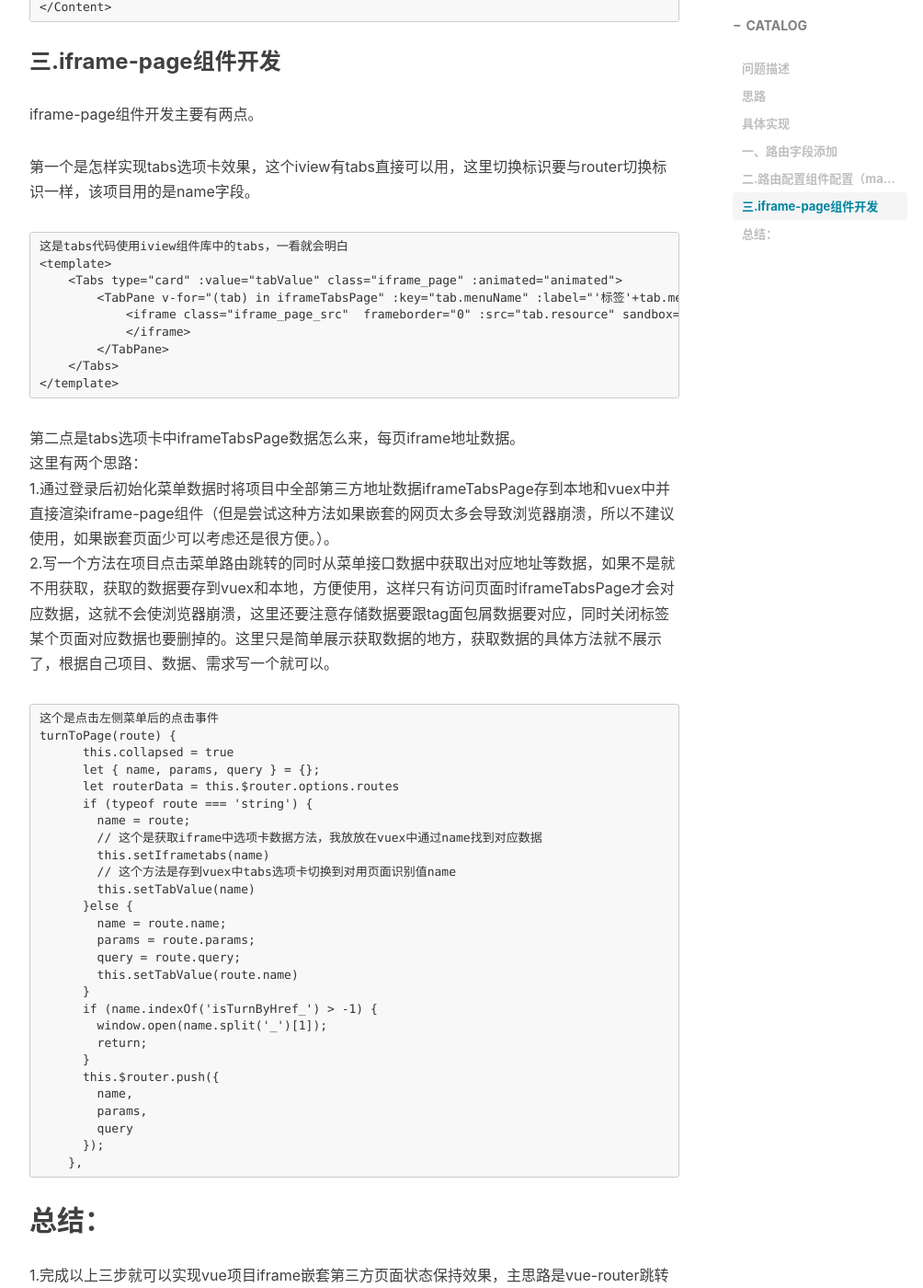
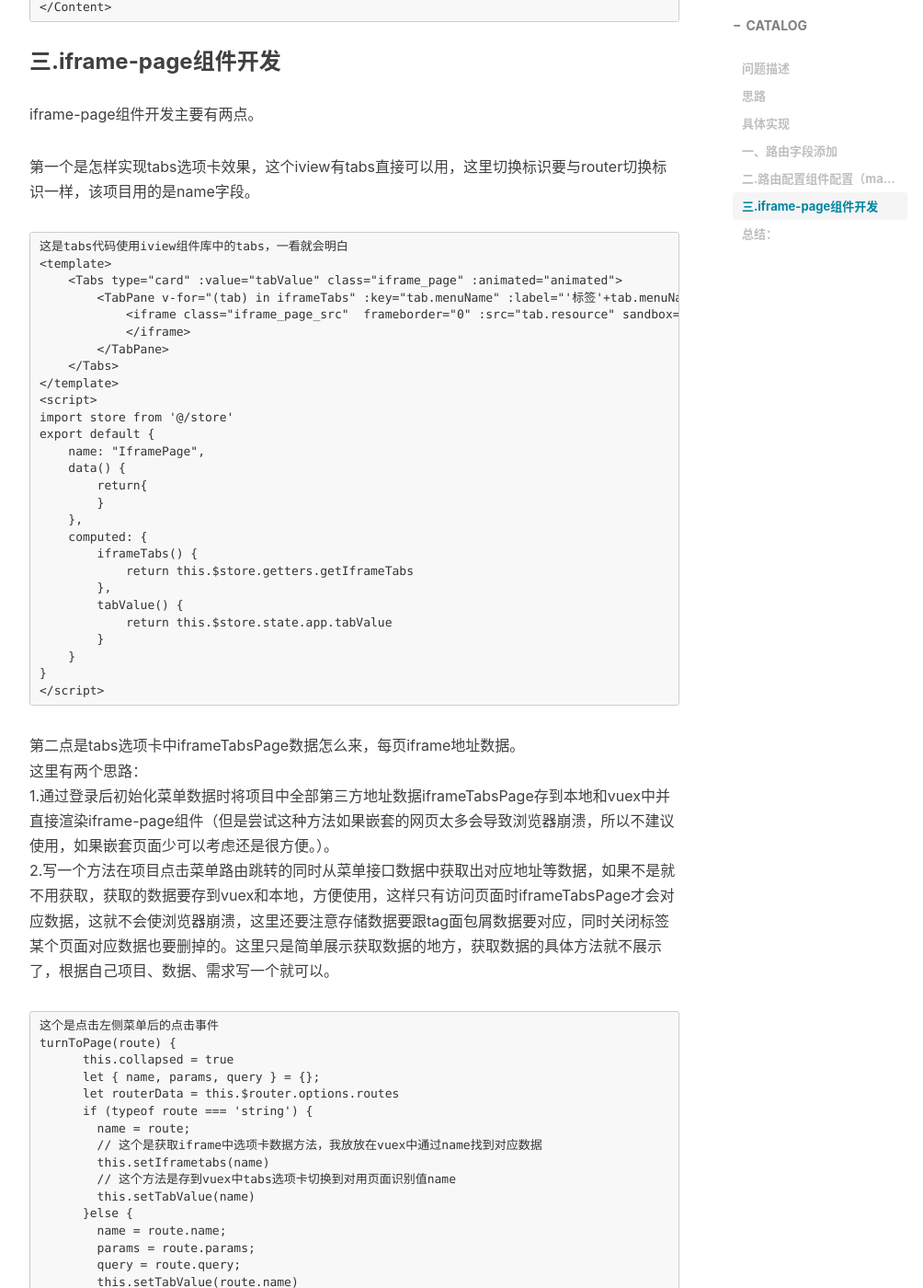
Before and after one commit to wangshouzhi/Wangshouzhi.github.io, a Jekyll site: the page built from _posts/2019-05-20-vue项目使用iframe嵌套网页实现状态保持.md, in a window 1280 px wide and 1400 px high, scrolled down 1733 px. Shown: the whole window at 92% size, without its empty margins (233-1237 px from the left). Built offline with Jekyll 4.4.1, drawn with Linux system fonts in a browser that asks for light colours; nearby versions of some CDN libraries; comment, search, counter and statistics services are not loaded; some of the changed text lies outside the part shown.

Commit message:
wsz blog init

````diff
--- a/_posts/2019-05-20-vue项目使用iframe嵌套网页实现状态保持.md
+++ b/_posts/2019-05-20-vue项目使用iframe嵌套网页实现状态保持.md
@@ -60,12 +60,30 @@ iframe-page组件开发主要有两点。
 这是tabs代码使用iview组件库中的tabs，一看就会明白
 <template>
     <Tabs type="card" :value="tabValue" class="iframe_page" :animated="animated">
-        <TabPane v-for="(tab) in iframeTabsPage" :key="tab.menuName" :label="'标签'+tab.menuName" :name="tab.menuName">
+        <TabPane v-for="(tab) in iframeTabs" :key="tab.menuName" :label="'标签'+tab.menuName" :name="tab.menuName">
             <iframe class="iframe_page_src"  frameborder="0" :src="tab.resource" sandbox="allow-forms allow-scripts allow-same-origin allow-popups">
             </iframe>
         </TabPane>
     </Tabs>
 </template>
+<script>
+import store from '@/store'
+export default {
+    name: "IframePage",
+    data() {
+        return{
+        }
+    },
+    computed: {
+        iframeTabs() {
+            return this.$store.getters.getIframeTabs
+        },
+        tabValue() {
+            return this.$store.state.app.tabValue
+        }
+    }
+}
+</script>
 ```
 第二点是tabs选项卡中iframeTabsPage数据怎么来，每页iframe地址数据。
 这里有两个思路：
````
Also changed, not shown: _posts/2019-05-18-vue项目keep-alive实现组件状态保持.md (added, +86 -0 lines).
